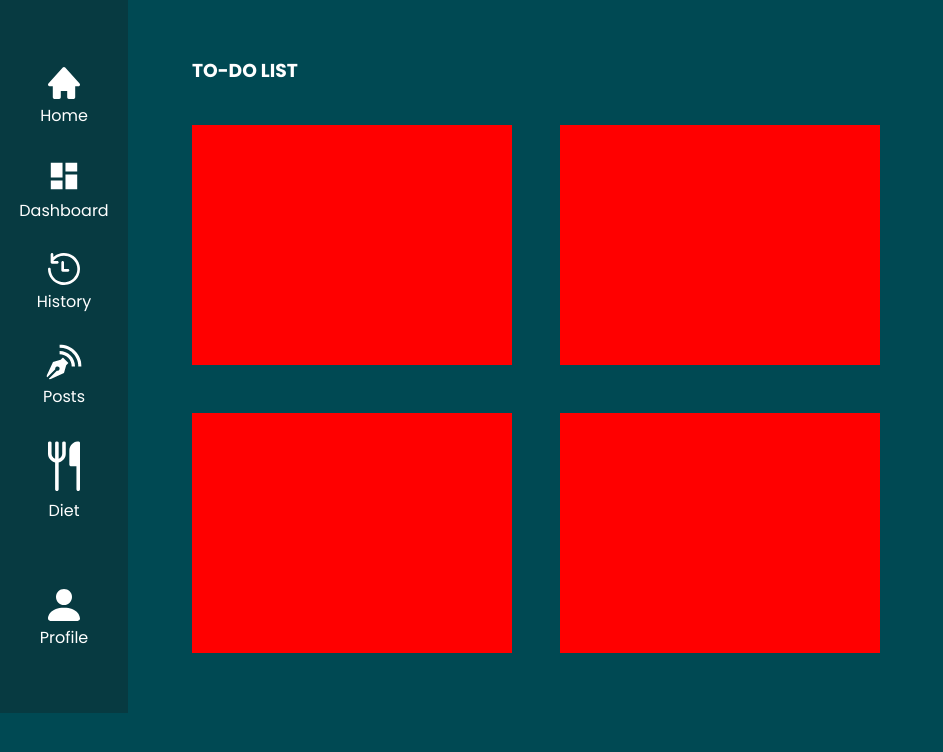
After one commit to devjamesnjoroge/capstone-health-assistant, a Django app: page /dashboard/ in a window 1280 px wide. The commit adds this page. Shown: the top 752 px of the page, without its empty margins (0-943 px from the left). Run offline with Django 4.2, Linux system fonts and the light colour scheme; some libraries are stand-ins or nearby versions.

Commit message:
ft: create dashboard template layout

```diff
--- a/medical/static/css/base.css
+++ b/medical/static/css/base.css
@@ -65,18 +65,18 @@ main{
 
 /* PROFILE TEMPLATE STYLING */
 
-section, nav{
+.profile, nav{
     width: 80vw;
 }
 
-section{
+.profile{
     display: flex;
     align-items: center;
     gap: 25vw;
     margin: 10vh 0;
 }
 
-section .col-md-4{
+.profile .col-md-4{
     display: flex;
     flex-direction: column;
     align-items: center;
@@ -90,7 +90,7 @@ section .col-md-4{
     gap: 1rem;
 }
 
-section .col-md-5{
+.profile .col-md-5{
     display: flex;
     flex-direction: column;
     gap: 2rem;
@@ -112,6 +112,29 @@ nav .col_nav{
     align-items: center;
     justify-content: center;
     color: var(--light);
+}
+
+/* DASHBOARD TEMPLATE STYLING */
+
+.dashboard{
+    display: flex;
+    flex-direction: column;
+    padding: 7vh 0;
+    color: var(--light);
+}
+
+.dashboard .grid{
+    margin-top: 5vh;
+    display: grid;
+    grid-template-columns: repeat(2, 1fr);
+    gap: 3rem;
+    grid-auto-rows: minmax(100px, auto);
+}
+
+.dashboard .grid .col{
+    width: 20rem;
+    height: 15rem;
+    background-color: red;
 }
 
 @media screen and (max-width: 992px) {
@@ -153,7 +176,7 @@ nav .col_nav{
 
     /* PROFILE TEMPLATE STYLING */
 
-    section{
+    .profile{
         gap: 5vw;
         margin: 7vh 0;
     }
--- /dev/null
+++ b/medical/templates/dashboard.html
@@ -0,0 +1,17 @@
+{% extends 'base.html' %}
+{% load static %}
+{% block content %}
+
+<div class="dashboard">
+    <h3>TO-DO LIST</h3>
+
+    <div class="grid">
+        <div class="col"></div>
+        <div class="col"></div>
+        <div class="col"></div>
+        <div class="col"></div>
+    </div>
+
+</div>
+
+{% endblock %}
--- a/medical/templates/profile.html
+++ b/medical/templates/profile.html
@@ -1,7 +1,7 @@
 {% extends 'base.html' %}
 {% load static %}
 {% block content %}
-<section class="header">
+<section class="profile">
 
     <div class="col-md-4">
         <svg width="200" height="200" viewBox="0 0 48 48" fill="none" xmlns="http://www.w3.org/2000/svg">
@@ -22,7 +22,7 @@
             <svg width="34" height="34" viewBox="0 0 34 34" fill="none" xmlns="http://www.w3.org/2000/svg">
                 <path fill-rule="evenodd" clip-rule="evenodd" d="M4.25 7.08333C4.25 5.525 5.525 4.25 7.08333 4.25H18.4167V7.08333H7.08333V26.9167H18.4167V29.75H7.08333C5.525 29.75 4.25 28.475 4.25 26.9167V7.08333ZM24.3327 15.5833L20.74 11.9907L22.7432 9.9875L29.7557 17L22.7432 24.0125L20.74 22.0093L24.3327 18.4167H15.0025V15.5833H24.3327Z" fill="white"/>
             </svg>
-            <span>Logout</span>
+            <span><a href="/auth/logout/">Logout</a></span>
         </div>
 
     </div>
--- a/medical/urls.py
+++ b/medical/urls.py
@@ -8,5 +8,6 @@ urlpatterns = [
     path('auth/login/', auth_views.LoginView.as_view(template_name='authentication/login.html'), name='login'),
     path('auth/logout/', auth_views.LogoutView.as_view(template_name='authentication/logout.html'), name='logout'),
     path('home/', views.home),
-    path('profile/', views.profile)
+    path('profile/', views.profile),
+    path('dashboard/', views.dashboard),
 ]
--- a/medical/views.py
+++ b/medical/views.py
@@ -5,6 +5,8 @@ from django.contrib.auth.models import User
 
 
 def index(request):
+    if request.user.username:
+        return redirect('/home/')
 
     return render(request, 'index.html')
 
@@ -28,3 +30,6 @@ def home(request):
 
 def profile(request):
     return render(request, 'profile.html')
+
+def dashboard(request):
+    return render(request, 'dashboard.html')
```
